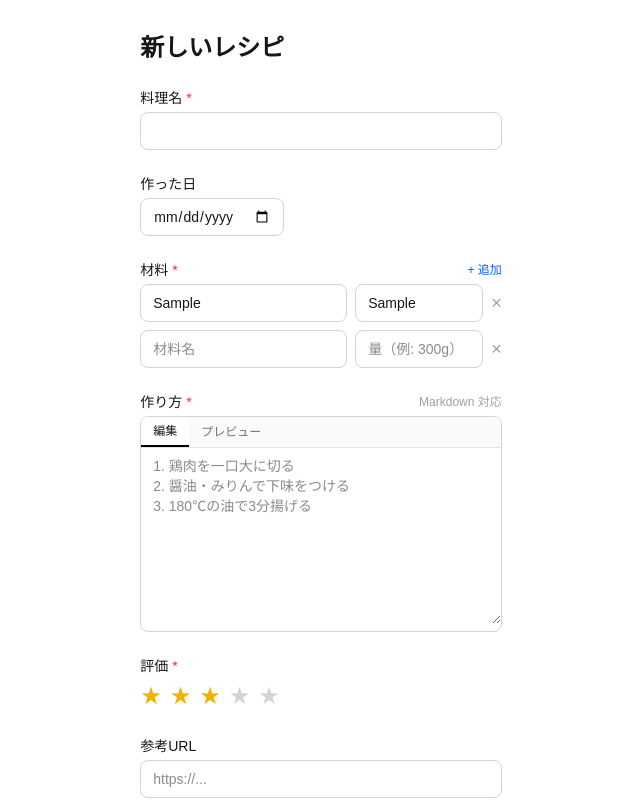
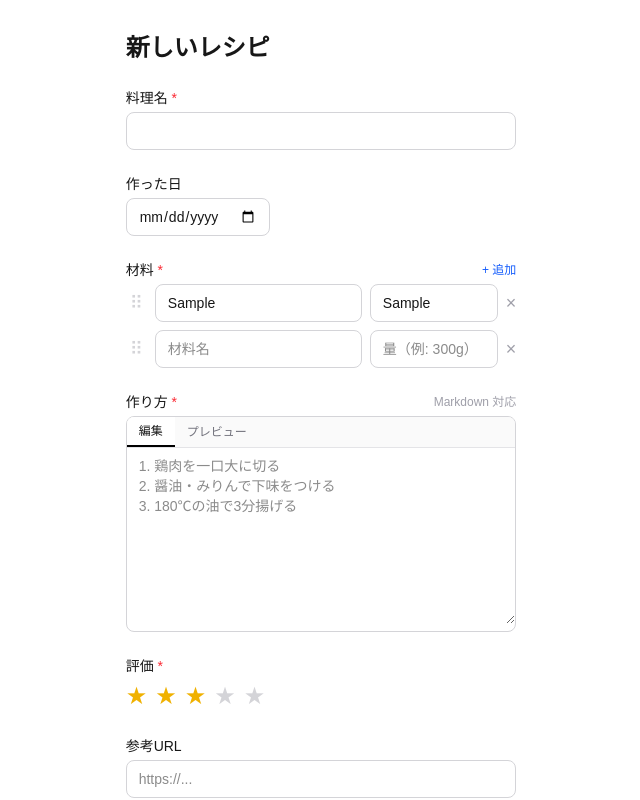
Before and after one commit to takuminoid/my-recipes, a Next.js app: page /recipes/new in a window 1280 px wide. Both pictures are taken after typing "Sample", "Sample" into the empty fields and a click on the button "+ 追加". Shown: the top 800 px of the page, without its empty margins (319-959 px from the left). Built offline with nearby package versions, Linux system fonts and the light colour scheme.

Commit message:
feat: 材料のドラッグ&ドロップ並び替えを追加
Co-Authored-By: Claude Sonnet 4.6 <noreply@anthropic.com>

```diff
--- a/package.json
+++ b/package.json
@@ -9,6 +9,9 @@
     "lint": "eslint"
   },
   "dependencies": {
+    "@dnd-kit/core": "^6.3.1",
+    "@dnd-kit/sortable": "^10.0.0",
+    "@dnd-kit/utilities": "^3.2.2",
     "better-sqlite3": "^12.9.0",
     "drizzle-orm": "^0.45.2",
     "next": "16.2.4",
--- a/src/components/RecipeForm.tsx
+++ b/src/components/RecipeForm.tsx
@@ -3,13 +3,87 @@
 import { useState } from "react";
 import { useRouter } from "next/navigation";
 import ReactMarkdown from "react-markdown";
+import {
+  DndContext,
+  closestCenter,
+  PointerSensor,
+  KeyboardSensor,
+  useSensor,
+  useSensors,
+  type DragEndEvent,
+} from "@dnd-kit/core";
+import {
+  SortableContext,
+  sortableKeyboardCoordinates,
+  useSortable,
+  verticalListSortingStrategy,
+  arrayMove,
+} from "@dnd-kit/sortable";
+import { CSS } from "@dnd-kit/utilities";
 import type { Recipe, RecipeIngredient } from "@/db/schema";
 
-type Ingredient = { name: string; amount: string };
+type Ingredient = { id: string; name: string; amount: string };
 
 type Props = {
   initial?: Recipe & { ingredients: RecipeIngredient[] };
 };
+
+function SortableIngredientRow({
+  ing,
+  onUpdate,
+  onRemove,
+  showRemove,
+}: {
+  ing: Ingredient;
+  onUpdate: (field: "name" | "amount", value: string) => void;
+  onRemove: () => void;
+  showRemove: boolean;
+}) {
+  const { attributes, listeners, setNodeRef, transform, transition, isDragging } = useSortable({
+    id: ing.id,
+  });
+
+  return (
+    <div
+      ref={setNodeRef}
+      style={{ transform: CSS.Transform.toString(transform), transition }}
+      className={`flex gap-2 items-center ${isDragging ? "opacity-50" : ""}`}
+    >
+      <button
+        type="button"
+        {...attributes}
+        {...listeners}
+        className="cursor-grab touch-none text-zinc-300 hover:text-zinc-500 px-1 text-lg leading-none"
+        tabIndex={-1}
+      >
+        ⠿
+      </button>
+      <input
+        type="text"
+        placeholder="材料名"
+        value={ing.name}
+        onChange={(e) => onUpdate("name", e.target.value)}
+        className="flex-1 border border-zinc-300 rounded-lg px-3 py-2 text-sm focus:outline-none focus:ring-2 focus:ring-black"
+      />
+      <input
+        type="text"
+        placeholder="量（例: 300g）"
+        value={ing.amount}
+        onChange={(e) => onUpdate("amount", e.target.value)}
+        className="w-32 border border-zinc-300 rounded-lg px-3 py-2 text-sm focus:outline-none focus:ring-2 focus:ring-black"
+      />
+      {showRemove && (
+        <button
+          type="button"
+          onClick={onRemove}
+          className="text-zinc-400 hover:text-red-500 text-lg leading-none"
+        >
+          ×
+        </button>
+      )}
+    </div>
+  );
+}
 
 export default function RecipeForm({ initial }: Props) {
   const router = useRouter();
@@ -20,25 +94,41 @@ export default function RecipeForm({ initial }: Props) {
   const [rating, setRating] = useState(initial?.rating ?? 3);
   const [memo, setMemo] = useState(initial?.memo ?? "");
   const [ingredients, setIngredients] = useState<Ingredient[]>(
-    initial?.ingredients.map((i) => ({ name: i.name, amount: i.amount })) ?? [
-      { name: "", amount: "" },
+    initial?.ingredients.map((i) => ({ id: crypto.randomUUID(), name: i.name, amount: i.amount })) ?? [
+      { id: crypto.randomUUID(), name: "", amount: "" },
     ]
   );
   const [stepsTab, setStepsTab] = useState<"edit" | "preview">("edit");
   const [errors, setErrors] = useState<string[]>([]);
   const [submitting, setSubmitting] = useState(false);
 
-  function addIngredient() {
-    setIngredients((prev) => [...prev, { name: "", amount: "" }]);
+  const sensors = useSensors(
+    useSensor(PointerSensor),
+    useSensor(KeyboardSensor, { coordinateGetter: sortableKeyboardCoordinates })
+  );
+
+  function handleDragEnd(event: DragEndEvent) {
+    const { active, over } = event;
+    if (over && active.id !== over.id) {
+      setIngredients((prev) => {
+        const oldIndex = prev.findIndex((i) => i.id === active.id);
+        const newIndex = prev.findIndex((i) => i.id === over.id);
+        return arrayMove(prev, oldIndex, newIndex);
+      });
+    }
   }
 
-  function removeIngredient(index: number) {
-    setIngredients((prev) => prev.filter((_, i) => i !== index));
+  function addIngredient() {
+    setIngredients((prev) => [...prev, { id: crypto.randomUUID(), name: "", amount: "" }]);
   }
 
-  function updateIngredient(index: number, field: keyof Ingredient, value: string) {
+  function removeIngredient(id: string) {
+    setIngredients((prev) => prev.filter((i) => i.id !== id));
+  }
+
+  function updateIngredient(id: string, field: "name" | "amount", value: string) {
     setIngredients((prev) =>
-      prev.map((ing, i) => (i === index ? { ...ing, [field]: value } : ing))
+      prev.map((ing) => (ing.id === id ? { ...ing, [field]: value } : ing))
     );
   }
 
@@ -57,7 +147,15 @@ export default function RecipeForm({ initial }: Props) {
     }
 
     setSubmitting(true);
-    const payload = { name, steps, cookedAt, refUrl, rating, memo, ingredients: validIngredients };
+    const payload = {
+      name,
+      steps,
+      cookedAt,
+      refUrl,
+      rating,
+      memo,
+      ingredients: validIngredients.map(({ name, amount }) => ({ name, amount })),
+    };
 
     const res = initial
       ? await fetch(`/api/recipes/${initial.id}`, {
@@ -126,35 +224,21 @@ export default function RecipeForm({ initial }: Props) {
             + 追加
           </button>
         </div>
-        <div className="space-y-2">
-          {ingredients.map((ing, i) => (
-            <div key={i} className="flex gap-2">
-              <input
-                type="text"
-                placeholder="材料名"
-                value={ing.name}
-                onChange={(e) => updateIngredient(i, "name", e.target.value)}
-                className="flex-1 border border-zinc-300 rounded-lg px-3 py-2 text-sm focus:outline-none focus:ring-2 focus:ring-black"
-              />
-              <input
-                type="text"
-                placeholder="量（例: 300g）"
-                value={ing.amount}
-                onChange={(e) => updateIngredient(i, "amount", e.target.value)}
-                className="w-32 border border-zinc-300 rounded-lg px-3 py-2 text-sm focus:outline-none focus:ring-2 focus:ring-black"
-              />
-              {ingredients.length > 1 && (
-                <button
-                  type="button"
-                  onClick={() => removeIngredient(i)}
-                  className="text-zinc-400 hover:text-red-500 text-lg leading-none"
-                >
-                  ×
-                </button>
-              )}
+        <DndContext sensors={sensors} collisionDetection={closestCenter} onDragEnd={handleDragEnd}>
+          <SortableContext items={ingredients.map((i) => i.id)} strategy={verticalListSortingStrategy}>
+            <div className="space-y-2">
+              {ingredients.map((ing) => (
+                <SortableIngredientRow
+                  key={ing.id}
+                  ing={ing}
+                  onUpdate={(field, value) => updateIngredient(ing.id, field, value)}
+                  onRemove={() => removeIngredient(ing.id)}
+                  showRemove={ingredients.length > 1}
+                />
+              ))}
             </div>
-          ))}
-        </div>
+          </SortableContext>
+        </DndContext>
       </div>
 
       <div>
```
Also changed, not shown: 1 other file (tests, documents, lock files or other folders).
